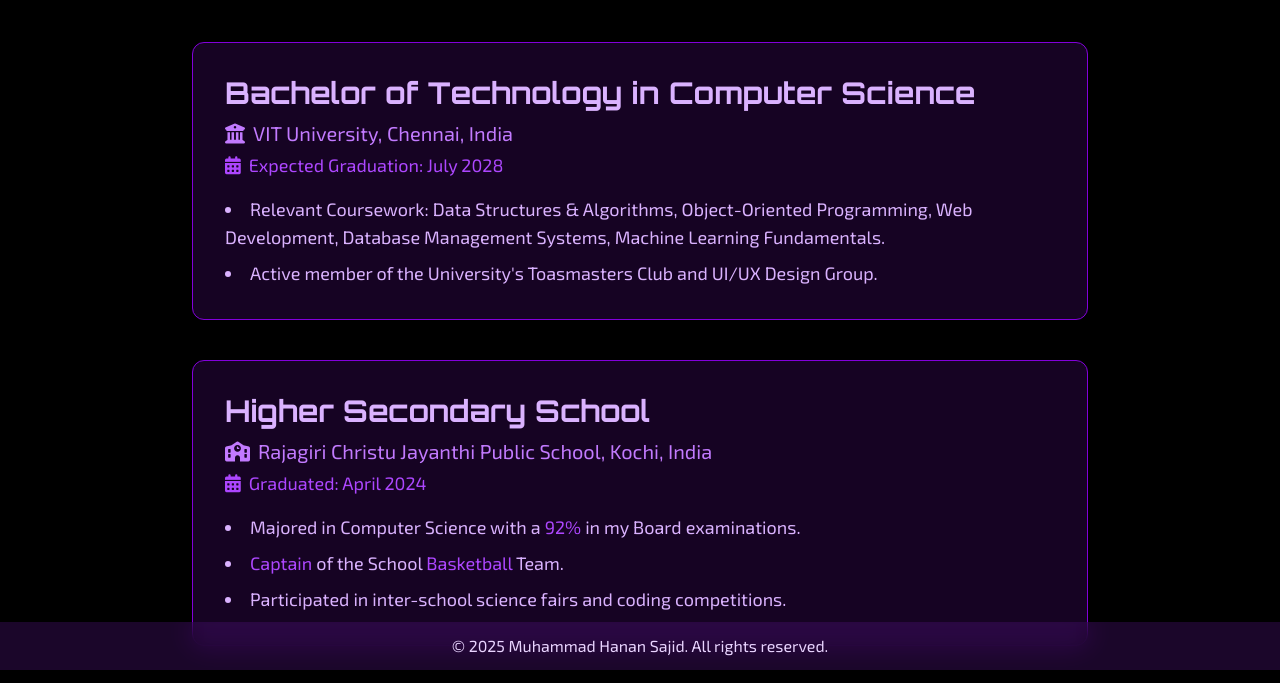
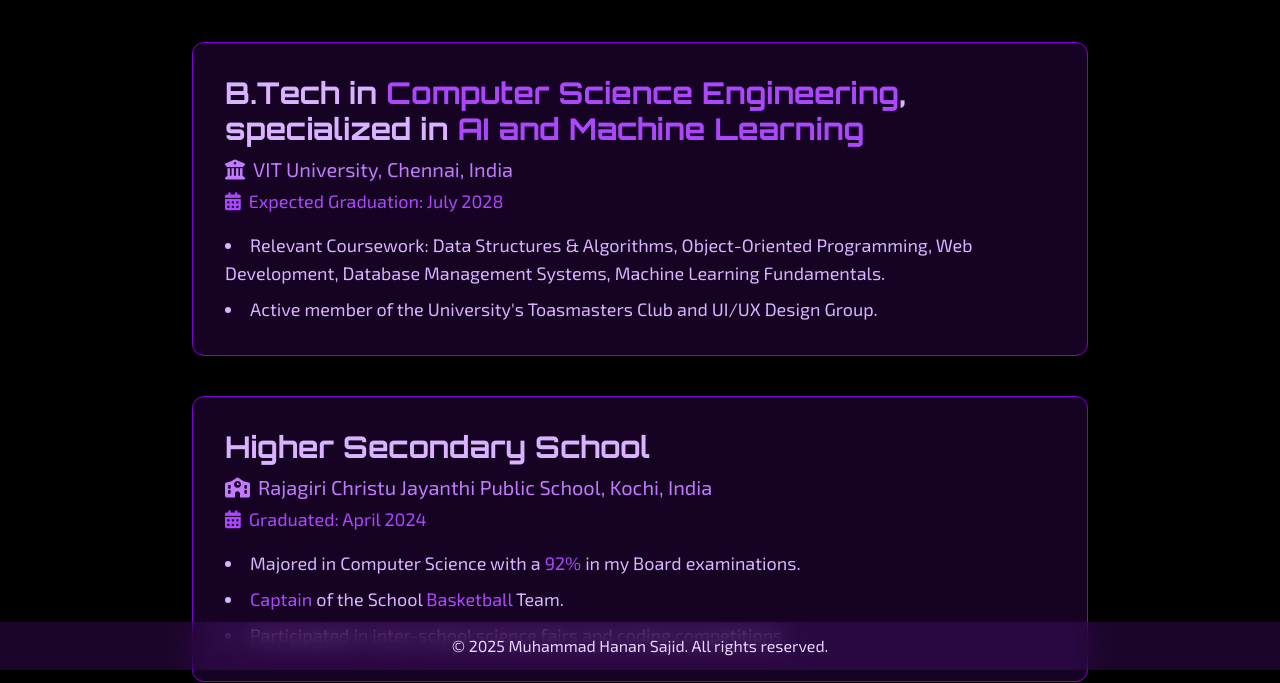
Before and after one commit to MdHananSjd/Portfolio-WebPage, a website: page src/education.html in a window 1280 px wide. Shown: the part 130-813 px from the top of the page. Drawn offline with Linux system fonts and the light colour scheme.

Commit message:
edu updates

```diff
--- a/src/education.html
+++ b/src/education.html
@@ -49,7 +49,7 @@
 
       <div class="space-y-10">
         <div class="bg-purple-800/20 p-8 rounded-xl shadow-xl border border-purple-700 hover:border-purple-500 transition-all duration-300 text-left">
-          <h3 class="text-3xl font-semibold text-purple-300 mb-2 futuristic-heading">Bachelor of Technology in Computer Science</h3>
+          <h3 class="text-3xl font-semibold text-purple-300 mb-2 futuristic-heading">B.Tech in <span class="text-purple-500">Computer Science Engineering</span>, specialized in <span class="text-purple-500">AI and Machine Learning</span></h3>
           <p class="text-xl text-purple-400 mb-1"><i class="fas fa-university mr-2"></i>VIT University, Chennai, India</p>
           <p class="text-lg text-purple-500 mb-4"><i class="fas fa-calendar-alt mr-2"></i>Expected Graduation: July 2028</p>
           <ul class="list-disc list-inside text-purple-300 text-lg space-y-2">
```
Also changed, not shown: 1 other file.
